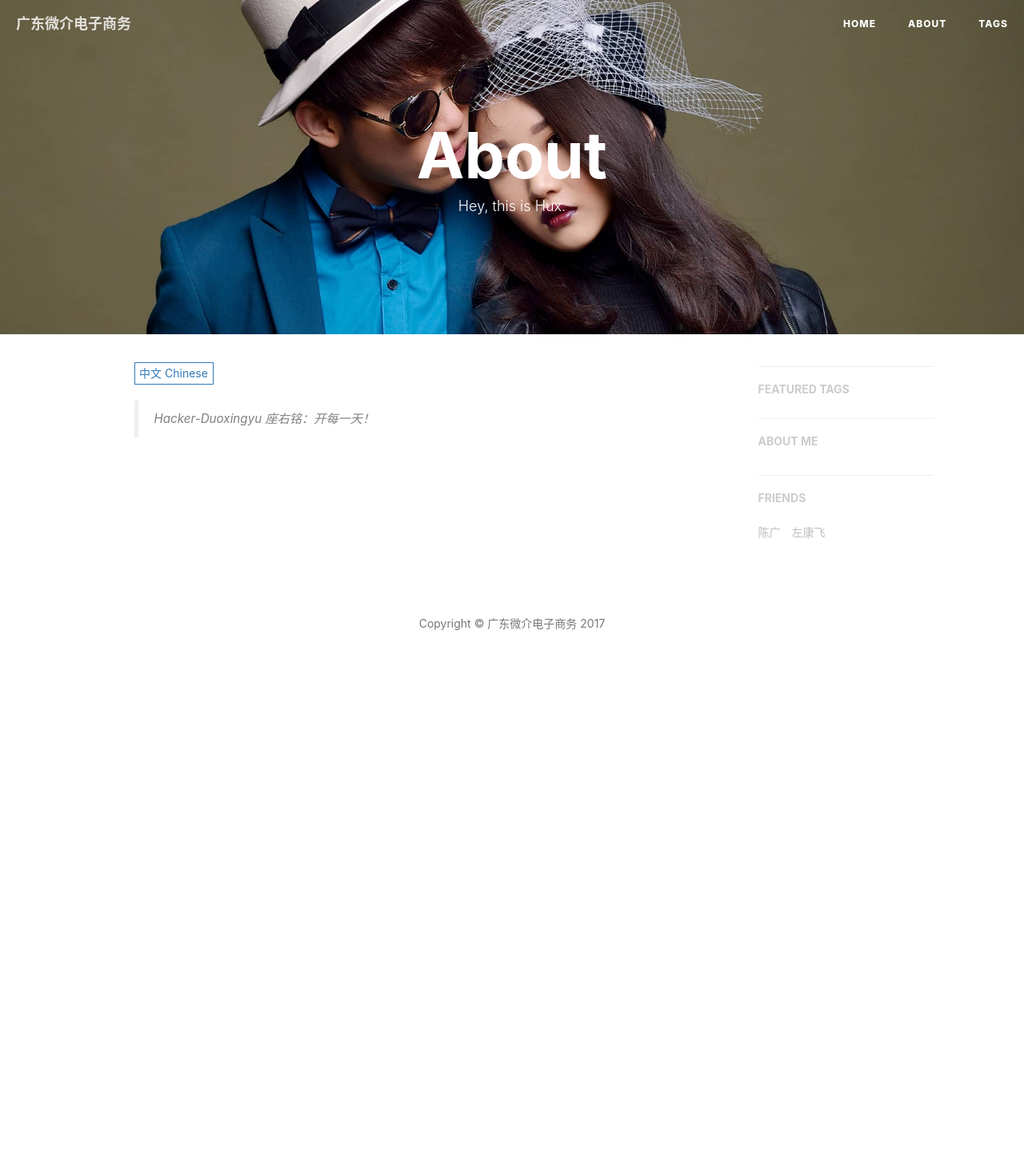
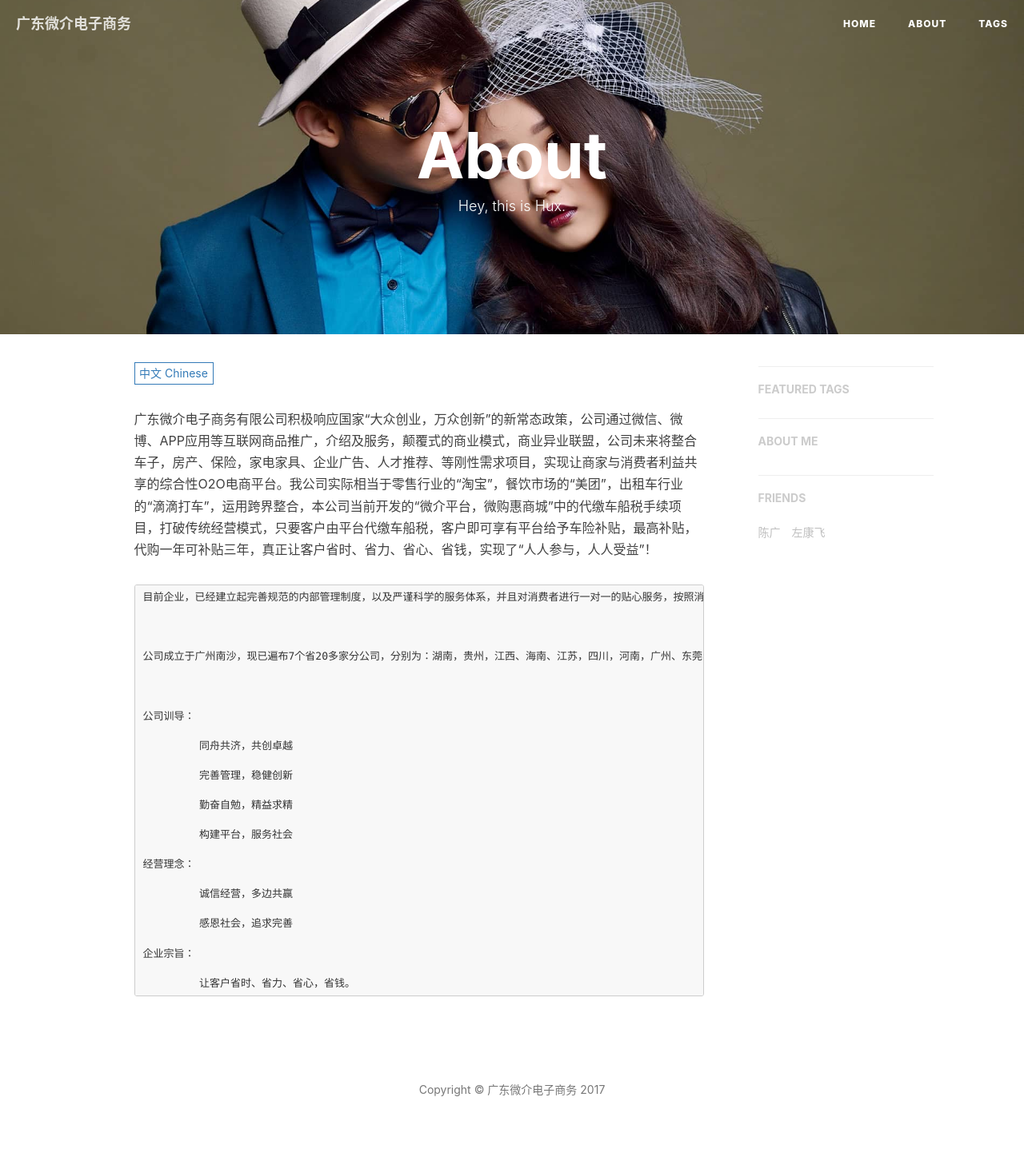
Before and after one commit to 9157net/9157net.github.io, a Jekyll site: the page built from about.html, in a window 1280 px wide. Shown: the whole page at 80% size. Built offline with Jekyll 4.4.1, drawn with Linux system fonts in a browser that asks for light colours; nearby versions of some CDN libraries; comment, search, counter and statistics services are not loaded; before the commit the page ends 900 px from its top, so only the background shows below that.

Commit message:
Update zh.md

```diff
--- a/_includes/about/zh.md
+++ b/_includes/about/zh.md
@@ -1,2 +1,31 @@
-> Hacker-Duoxingyu
->座右铭：开每一天！
+广东微介电子商务有限公司积极响应国家“大众创业，万众创新”的新常态政策，公司通过微信、微博、APP应用等互联网商品推广，介绍及服务，颠覆式的商业模式，商业异业联盟，公司未来将整合车子，房产、保险，家电家具、企业广告、人才推荐、等刚性需求项目，实现让商家与消费者利益共享的综合性O2O电商平台。我公司实际相当于零售行业的“淘宝”，餐饮市场的“美团”，出租车行业的“滴滴打车”，运用跨界整合，本公司当前开发的“微介平台，微购惠商城”中的代缴车船税手续项目，打破传统经营模式，只要客户由平台代缴车船税，客户即可享有平台给予车险补贴，最高补贴，代购一年可补贴三年，真正让客户省时、省力、省心、省钱，实现了“人人参与，人人受益”！
+
+
+
+	目前企业，已经建立起完善规范的内部管理制度，以及严谨科学的服务体系，并且对消费者进行一对一的贴心服务，按照消费者的实际情况进行完善选择，新型的营销方式与选购的模式，使平台脱颖而出，市场发展显著，成为新的标杆，将为市场消费者提供周到、细致、贴心的服务，同时注重与其他合作商进行沟通洽谈，构建良好完善的合作模式，促使众多合作商共同发展，创享未来。
+
+
+
+	公司成立于广州南沙，现已遍布7个省20多家分公司，分别为：湖南，贵州，江西、海南、江苏，四川，河南，广州、东莞、深圳、韶关、浈江、普宁，衡阳、贵阳，六盘水，遵义，铜仁，赣州、会昌县、梅州、江阴等。
+
+
+
+	公司训导：
+
+	         同舟共济，共创卓越
+
+	         完善管理，稳健创新
+
+	         勤奋自勉，精益求精
+
+	         构建平台，服务社会
+
+	经营理念：
+
+	         诚信经营，多边共赢
+
+	         感恩社会，追求完善
+
+	企业宗旨：
+
+	         让客户省时、省力、省心，省钱。
```
